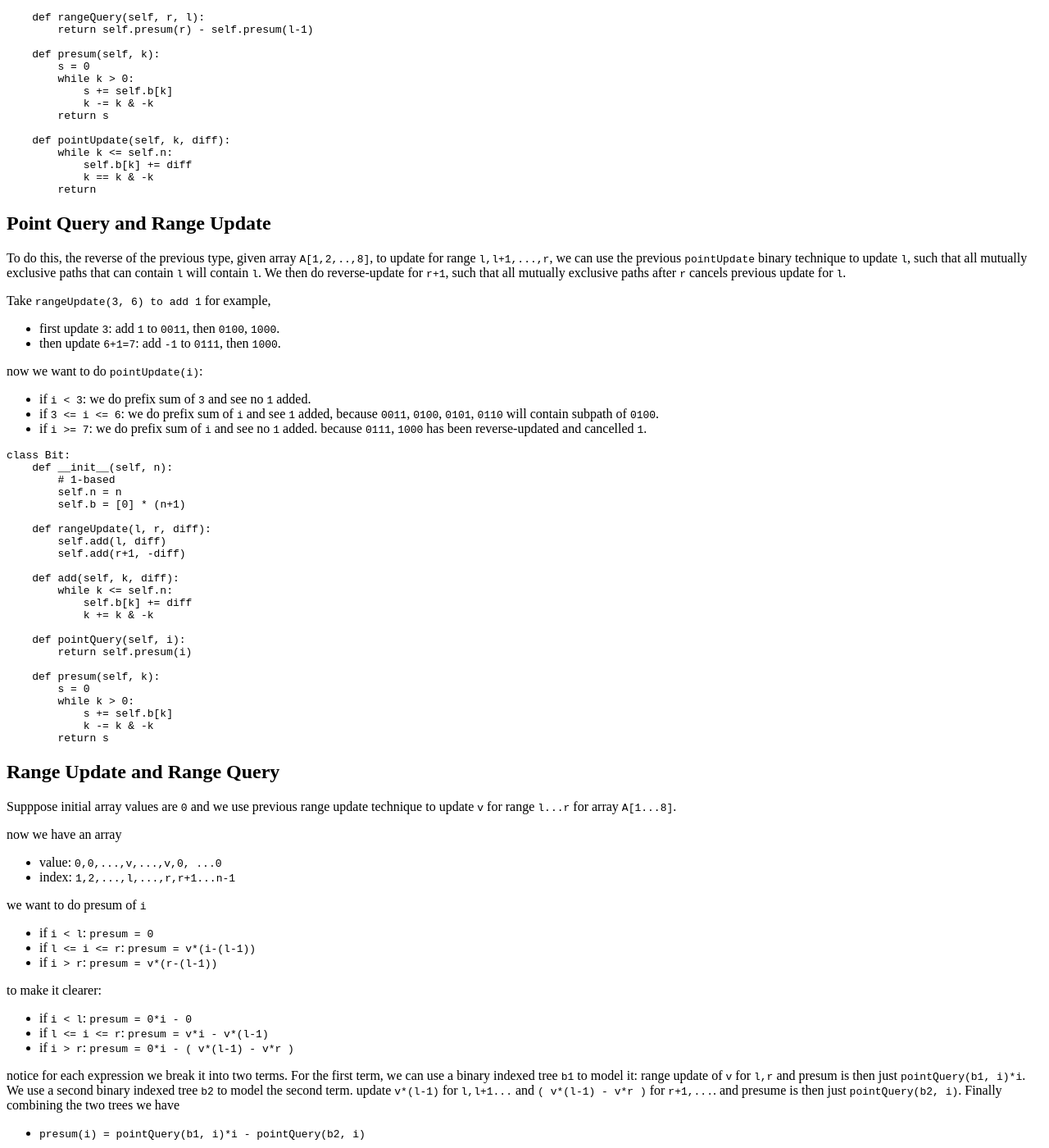
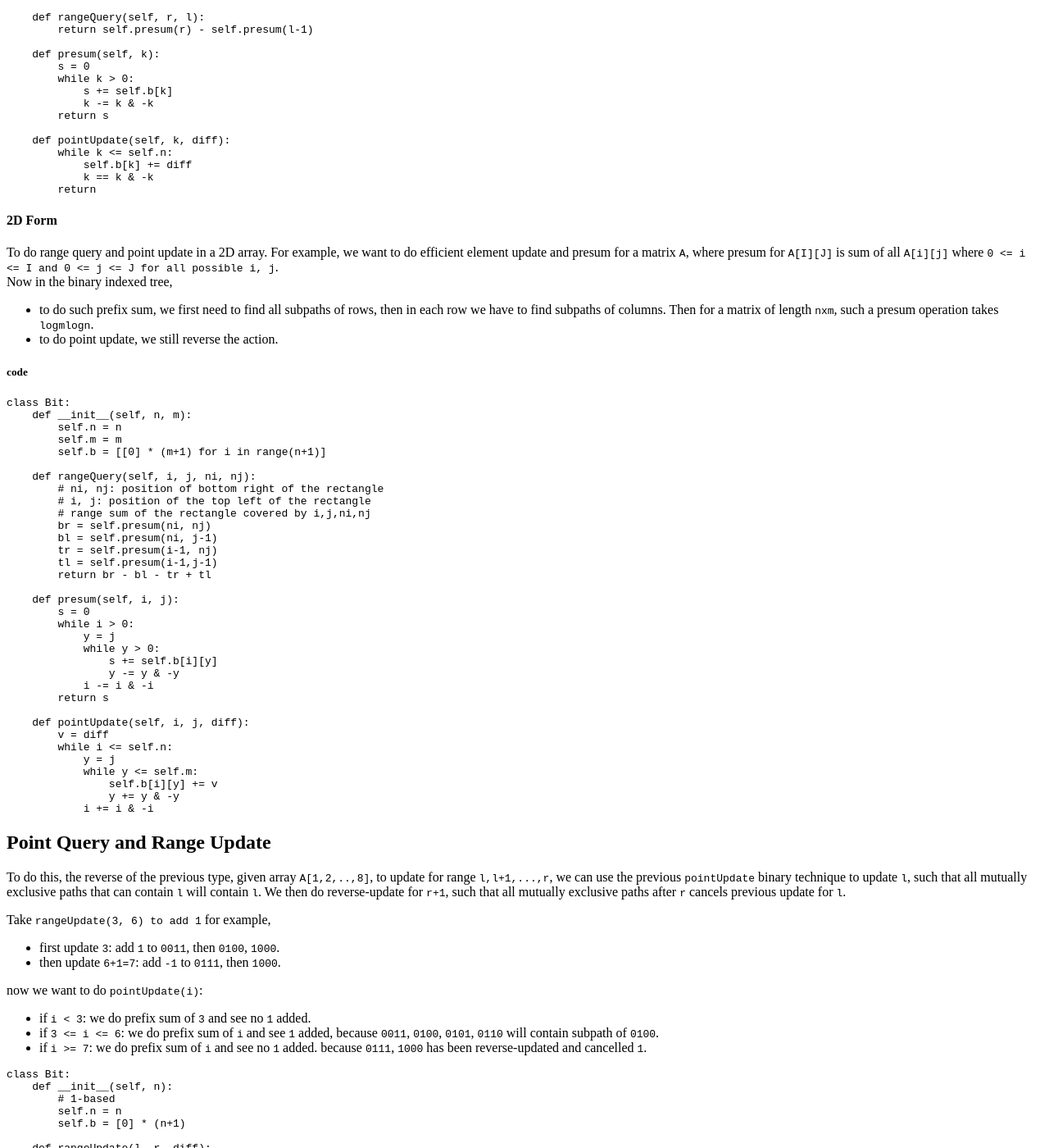
Before and after one commit to hzhaoc/hzhaoc.github.io, a Jekyll site: the page built from _posts/2023-12-30-fenwick-tree.md, in a window 1280 px wide and 1400 px high, scrolled down 1741 px. Shown: the whole window at 82% size. Built offline with Jekyll 4.4.1, drawn with Linux system fonts in a browser that asks for light colours.

Commit message:
edit article

````diff
--- a/_posts/2023-12-30-fenwick-tree.md
+++ b/_posts/2023-12-30-fenwick-tree.md
@@ -78,6 +78,51 @@ class Bit:
             self.b[k] += diff
             k == k & -k
         return
+```
+
+#### 2D Form
+To do range query and point update in a 2D array. For example, we want to do efficient element update and presum for a matrix `A`, where presum for `A[I][J]` is sum of all `A[i][j]` where `0 <= i <= I and 0 <= j <= J for all possible i, j`.
+\
+Now in the binary indexed tree,
+- to do such prefix sum, we first need to find all subpaths of rows, then in each row we have to find subpaths of columns. Then for a matrix of length `nxm`, such a presum operation takes `logmlogn`.
+- to do point update, we still reverse the action.
+
+##### code
+```python
+class Bit:
+    def __init__(self, n, m):
+        self.n = n
+        self.m = m
+        self.b = [[0] * (m+1) for i in range(n+1)]
+
+    def rangeQuery(self, i, j, ni, nj):
+        # ni, nj: position of bottom right of the rectangle
+        # i, j: position of the top left of the rectangle
+        # range sum of the rectangle covered by i,j,ni,nj
+        br = self.presum(ni, nj)
+        bl = self.presum(ni, j-1)
+        tr = self.presum(i-1, nj)
+        tl = self.presum(i-1,j-1)
+        return br - bl - tr + tl
+
+    def presum(self, i, j):
+        s = 0
+        while i > 0:
+            y = j
+            while y > 0:
+                s += self.b[i][y]
+                y -= y & -y
+            i -= i & -i
+        return s
+
+    def pointUpdate(self, i, j, diff):
+        v = diff
+        while i <= self.n:
+            y = j
+            while y <= self.m:
+                self.b[i][y] += v
+                y += y & -y
+            i += i & -i
 ```
 
 ## Point Query and Range Update
````
Also changed, not shown: _posts/2023-12-30-shortest-path-problem.md (+0 -2 lines).
